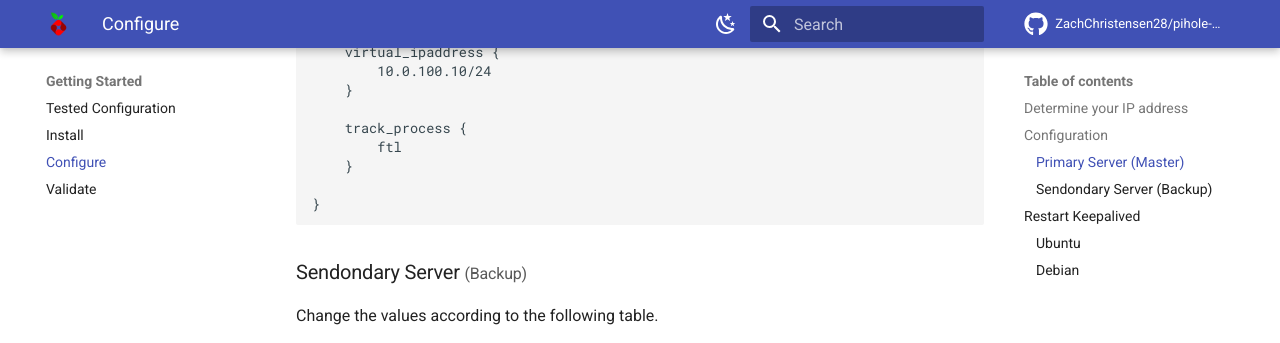
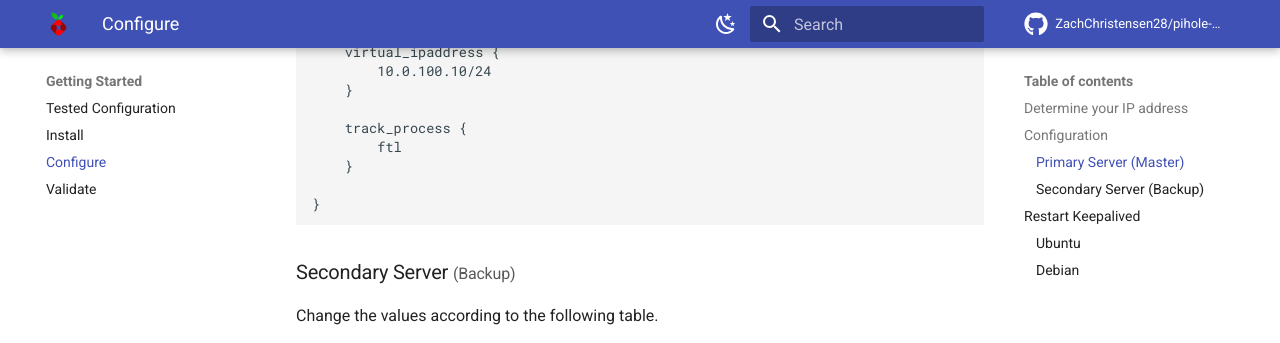
Before and after one commit to ZachChristensen28/pihole-keepalived, an MkDocs documentation site: the page built from docs/getting-started/configure-keepalived.md, in a window 1280 px wide and 900 px high, scrolled down 1900 px. Shown: the top 343 px of the window. Built offline with MkDocs 1.6.1 and Material for MkDocs 9.7.7, drawn with Linux system fonts in a browser that asks for light colours; comment, search, counter and statistics services are not loaded.

Commit message:
fix typo
Signed-off-by: Zach Christensen <23529374+ZachChristensen28@users.noreply.github.com>

````diff
--- a/docs/getting-started/configure-keepalived.md
+++ b/docs/getting-started/configure-keepalived.md
@@ -82,7 +82,7 @@ vrrp_instance PIHOLE {
 }
 ```
 
-### Sendondary Server <small>(Backup)</small>
+### Secondary Server <small>(Backup)</small>
 
 Change the values according to the following table.
 
````
